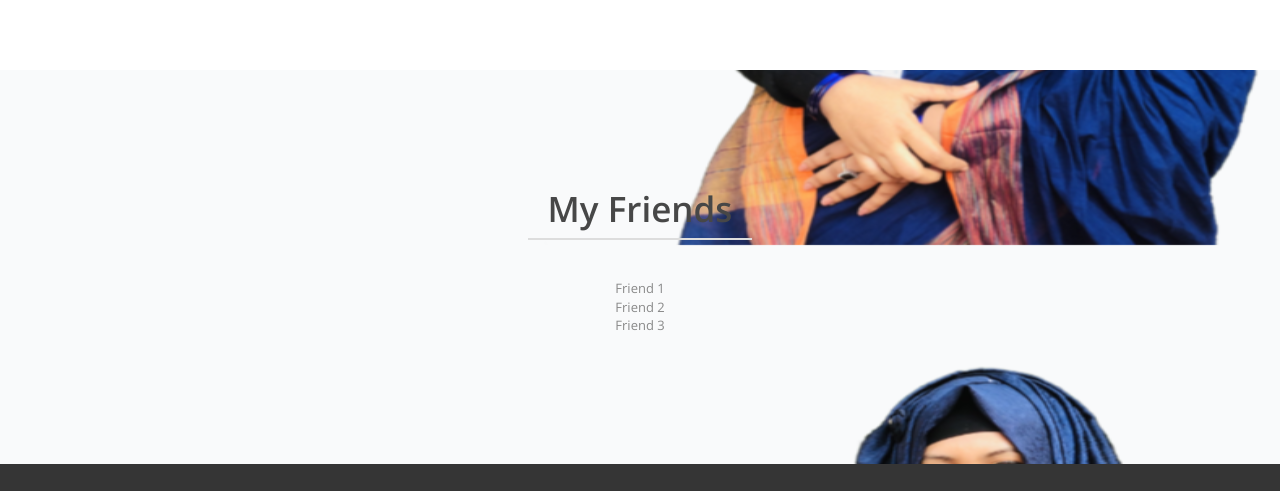
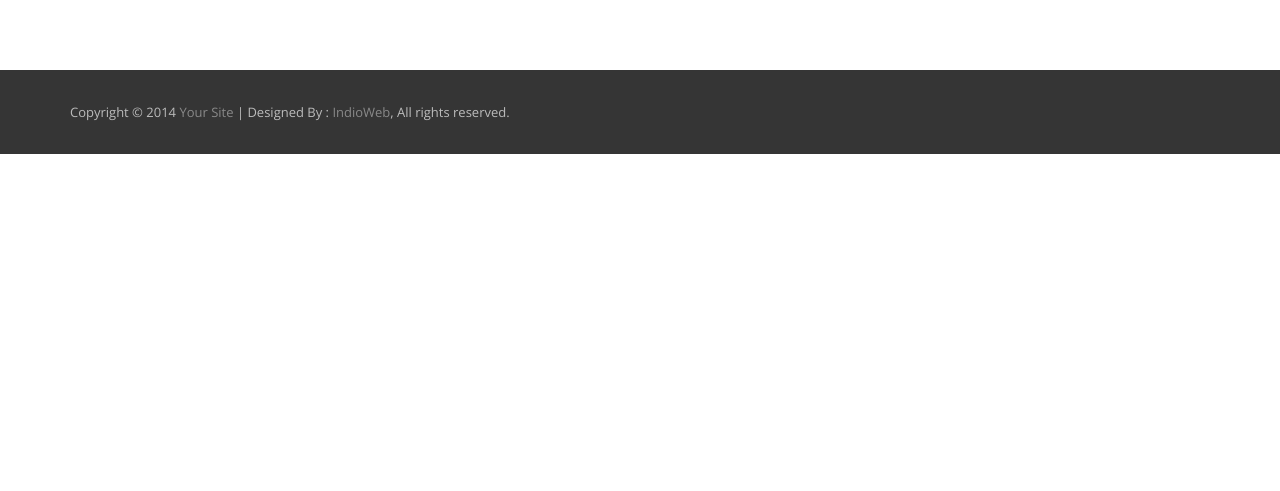
Before and after one commit to 22201112/Portfolio, a plain HTML site: page index.html in a window 1280 px wide. Shown: the part 3807-4298 px from the top of the page. After the commit the page ends 3961 px from the top, so only its background shows below. Drawn offline with nearby package versions, Linux system fonts and the light colour scheme.

Commit message:
Update index.html

```diff
--- a/index.html
+++ b/index.html
@@ -306,19 +306,6 @@
 						</div>
 					</div>
 				</div>
-				<div class="friends-section pad">
-    <div class="container">
-        <div class="default-heading">
-            <h2>My Friends</h2>
-        </div>
-        <ul class="list-unstyled text-center">
-            <li><a href="https://nayeem131136.github.io/portfolio/" target="_blank">Friend 1</a></li>
-            <li><a href="https://tandra136131.github.io/portfolio/" target="_blank">Friend 2</a></li>
-            <li><a href="http://lubabahasan.github.io/" target="_blank">Friend 3</a></li>
-        </ul>
-    </div>
-</div>
-
 			<!-- footer -->
 			<footer>
 				<div class="container">
```
